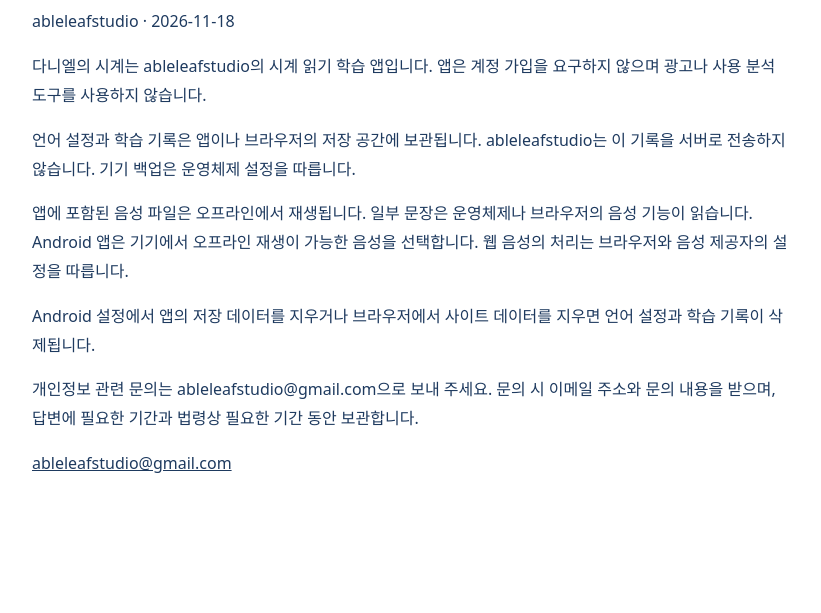
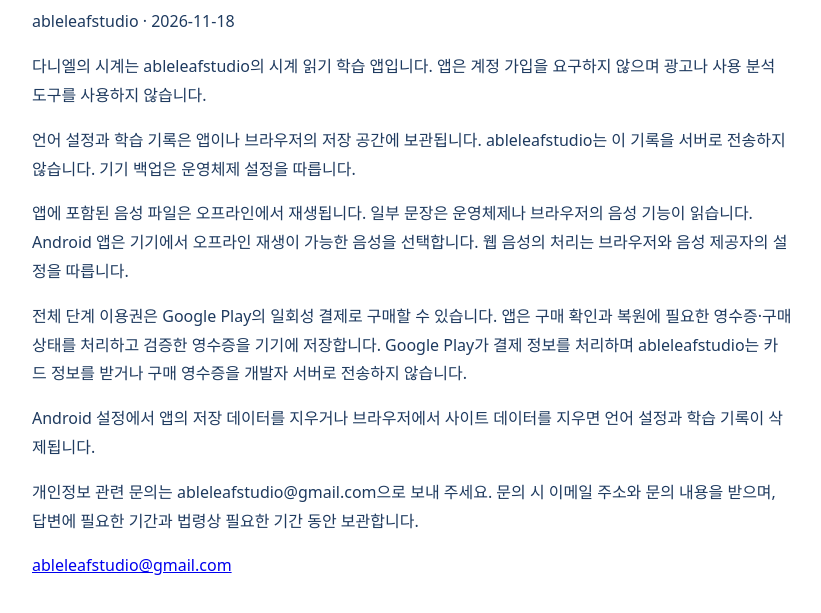
Before and after one commit to ykmaeng/lectio-bible-legal, a plain HTML site: page clocky/privacy.html in a window 1280 px wide. Shown: the part 121-734 px from the top of the page, without its empty margins (228-1049 px from the left). Drawn offline with Linux system fonts and the light colour scheme.

Commit message:
Describe Google Play one-time purchases in Clocky privacy policy

```diff
--- a/clocky/privacy.html
+++ b/clocky/privacy.html
@@ -1 +1 @@
-<!doctype html><html lang="ko"><meta charset="utf-8"><meta name="viewport" content="width=device-width,initial-scale=1"><title>다니엘의 시계 개인정보처리방침</title><style>body{font:16px/1.8 system-ui,sans-serif;max-width:760px;margin:auto;padding:28px;color:#1e3a5f}a{color:#1e3a5f}</style><main><h1>다니엘의 시계 개인정보처리방침</h1><p>ableleafstudio · 2026-11-18</p><p>다니엘의 시계는 ableleafstudio의 시계 읽기 학습 앱입니다. 앱은 계정 가입을 요구하지 않으며 광고나 사용 분석 도구를 사용하지 않습니다.</p><p>언어 설정과 학습 기록은 앱이나 브라우저의 저장 공간에 보관됩니다. ableleafstudio는 이 기록을 서버로 전송하지 않습니다. 기기 백업은 운영체제 설정을 따릅니다.</p><p>앱에 포함된 음성 파일은 오프라인에서 재생됩니다. 일부 문장은 운영체제나 브라우저의 음성 기능이 읽습니다. Android 앱은 기기에서 오프라인 재생이 가능한 음성을 선택합니다. 웹 음성의 처리는 브라우저와 음성 제공자의 설정을 따릅니다.</p><p>Android 설정에서 앱의 저장 데이터를 지우거나 브라우저에서 사이트 데이터를 지우면 언어 설정과 학습 기록이 삭제됩니다.</p><p>개인정보 관련 문의는 ableleafstudio@gmail.com으로 보내 주세요. 문의 시 이메일 주소와 문의 내용을 받으며, 답변에 필요한 기간과 법령상 필요한 기간 동안 보관합니다.</p><p><a href="mailto:ableleafstudio@gmail.com">ableleafstudio@gmail.com</a></p></main></html>
+<!doctype html><html lang="ko"><meta charset="utf-8"><meta name="viewport" content="width=device-width,initial-scale=1"><title>다니엘의 시계 개인정보처리방침</title><style>body{font:16px/1.8 system-ui,sans-serif;max-width:760px;margin:auto;padding:28px;color:#1e3a5f}</style><main><h1>다니엘의 시계 개인정보처리방침</h1><p>ableleafstudio · 2026-11-18</p><p>다니엘의 시계는 ableleafstudio의 시계 읽기 학습 앱입니다. 앱은 계정 가입을 요구하지 않으며 광고나 사용 분석 도구를 사용하지 않습니다.</p><p>언어 설정과 학습 기록은 앱이나 브라우저의 저장 공간에 보관됩니다. ableleafstudio는 이 기록을 서버로 전송하지 않습니다. 기기 백업은 운영체제 설정을 따릅니다.</p><p>앱에 포함된 음성 파일은 오프라인에서 재생됩니다. 일부 문장은 운영체제나 브라우저의 음성 기능이 읽습니다. Android 앱은 기기에서 오프라인 재생이 가능한 음성을 선택합니다. 웹 음성의 처리는 브라우저와 음성 제공자의 설정을 따릅니다.</p><p>전체 단계 이용권은 Google Play의 일회성 결제로 구매할 수 있습니다. 앱은 구매 확인과 복원에 필요한 영수증·구매 상태를 처리하고 검증한 영수증을 기기에 저장합니다. Google Play가 결제 정보를 처리하며 ableleafstudio는 카드 정보를 받거나 구매 영수증을 개발자 서버로 전송하지 않습니다.</p><p>Android 설정에서 앱의 저장 데이터를 지우거나 브라우저에서 사이트 데이터를 지우면 언어 설정과 학습 기록이 삭제됩니다.</p><p>개인정보 관련 문의는 ableleafstudio@gmail.com으로 보내 주세요. 문의 시 이메일 주소와 문의 내용을 받으며, 답변에 필요한 기간과 법령상 필요한 기간 동안 보관합니다.</p><p><a href="mailto:ableleafstudio@gmail.com">ableleafstudio@gmail.com</a></p></main></html>
```
